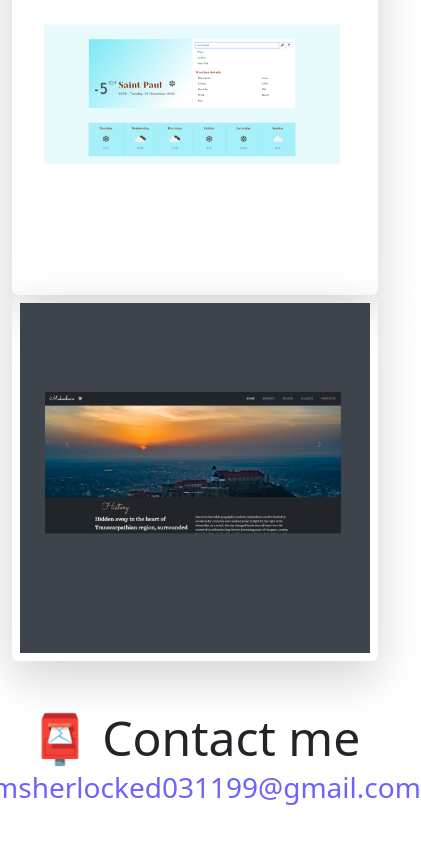
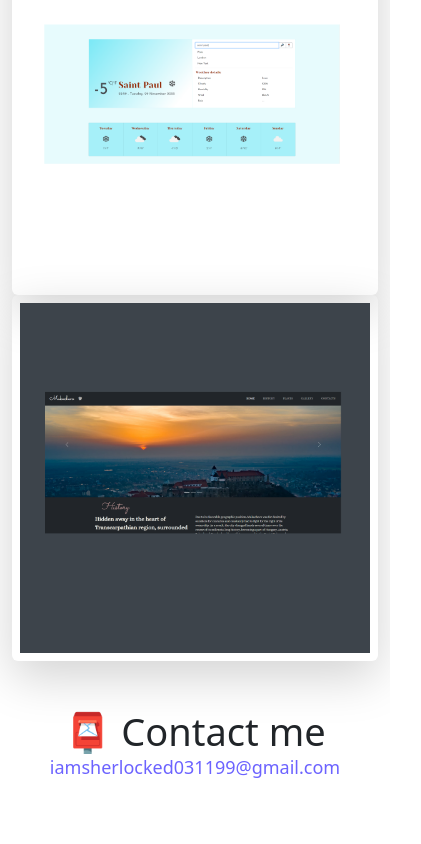
Before and after one commit to AnastasiiaPiatak/Portfolio, a plain HTML site: page about.html in a window 390 px wide. Shown: the part 789-1633 px from the top of the page, 421 px wide, since content can reach past the window. Drawn offline with nearby package versions, Linux system fonts and the light colour scheme.

Commit message:
Updated the "contact me" section

```diff
--- a/about.html
+++ b/about.html
@@ -85,7 +85,7 @@
       </div>
     </div>
     <div id="contact" class="mt-5">
-      <h2>📮 Contact me</h2>
+      <h2 class="contact_me">📮 Contact me</h2>
       <a
         href="mailto:iamsherlocked031199@gmail.com"
         class="email-link"
--- a/css/style.css
+++ b/css/style.css
@@ -115,12 +115,14 @@ h3 {
   }
 
   .greeting,
-  .app_name {
+  .app_name,
+  .contact_me {
     font-size: 38px;
   }
 
   .name_info,
-  .about_info {
+  .about_info,
+  .email-link {
     font-size: 18px;
   }
   .about_app {
```
